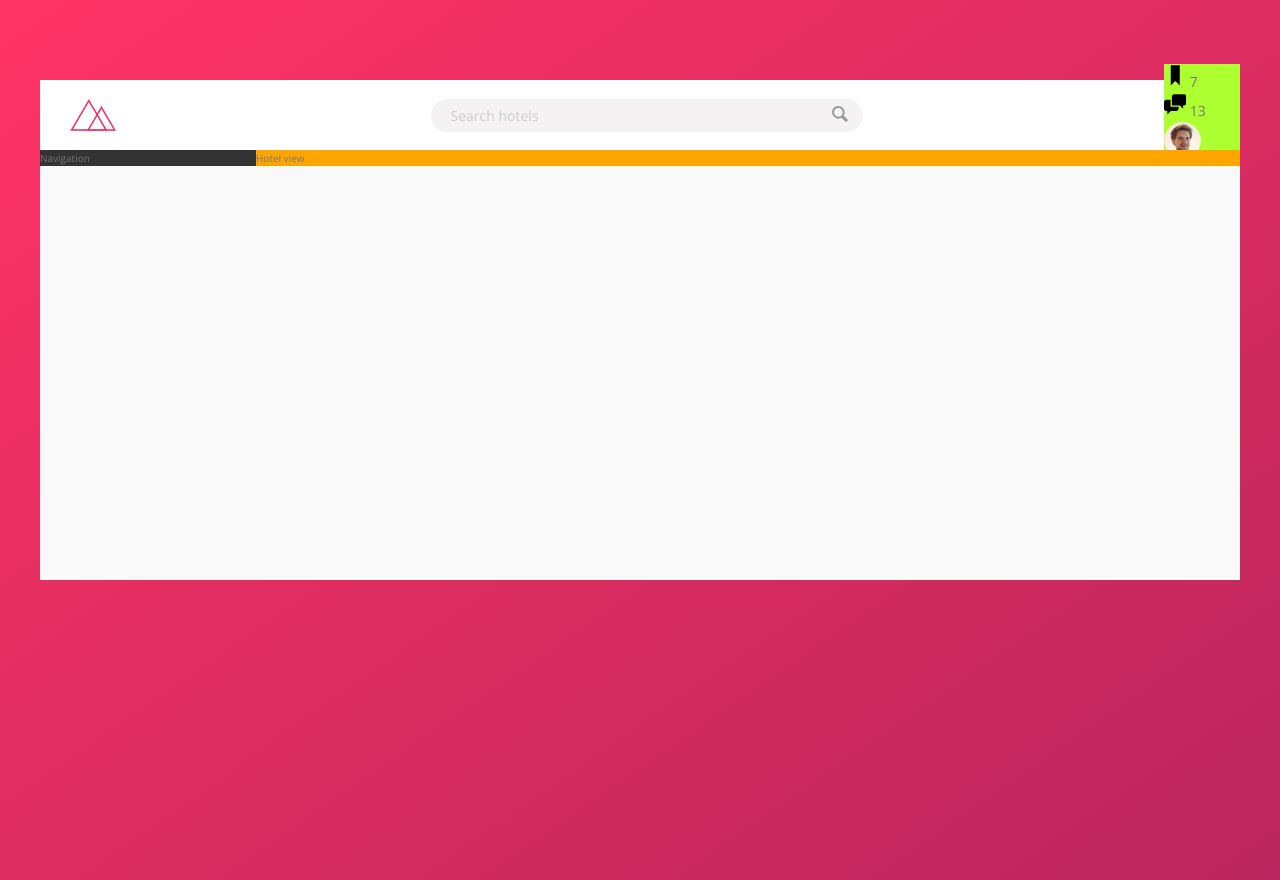
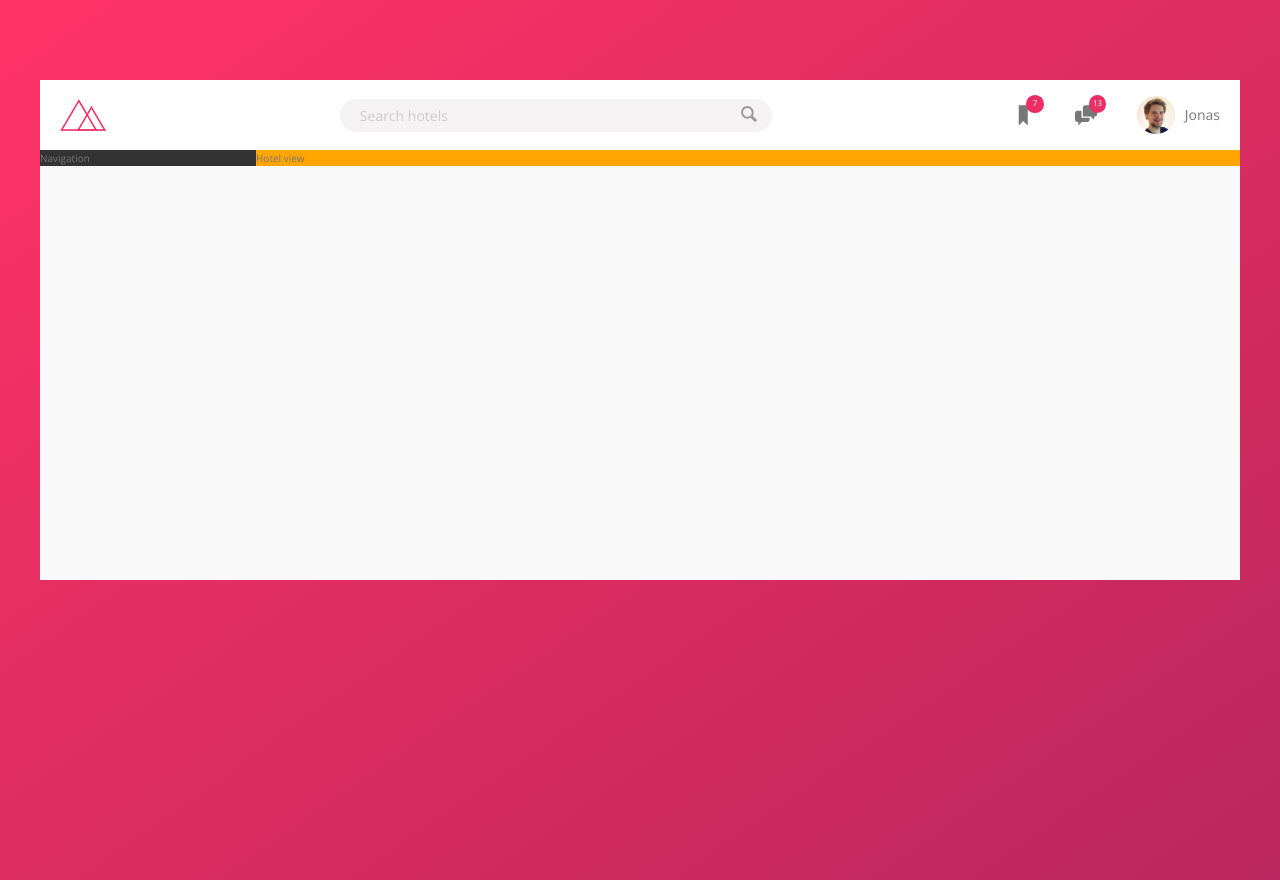
Before and after one commit to jobeiri/trillo, a website: page index.html in a window 1280 px wide. Drawn offline with nearby package versions, Linux system fonts and the light colour scheme.

Commit message:
11. Building the Header - Part 3

```diff
--- a/sass/_components.scss
+++ b/sass/_components.scss
@@ -1,7 +1,7 @@
 // LOGO
 .logo {
   height: 3.25rem;
-  margin-left: 3rem;
+  margin-left: 2rem;
 }
 
 // SEARCH
@@ -62,16 +62,47 @@
 
 // USER NAVIGATION
 .user-nav {
-  background-color: greenyellow;
+  align-self: stretch;
+
+  display: flex;
+  align-items: center;
+
+  & > * {
+    padding: 0 2rem;
+    cursor: pointer;
+    height: 100%;
+    display: flex;
+    align-items: center;
+  }
+
+  & > *:hover {
+    background-color: var(--color-grey-light-2);
+  }
+
   &__icon-box {
+    position: relative;
   }
 
   &__icon {
     width: 2.25rem;
     height: 2.25rem;
+    fill: var(--color-grey-dark-2);
   }
 
   &__notification {
+    font-size: 0.8rem;
+    width: 1.75rem;
+    height: 1.75rem;
+    border-radius: 50%;
+    background-color: var(--color-primary);
+    color: var(--color-white);
+    position: absolute;
+    top: 1.5rem;
+    right: 1.1rem;
+
+    display: flex;
+    justify-content: center;
+    align-items: center;
   }
 
   &__user {
@@ -80,6 +111,7 @@
   &__user-photo {
     height: 3.75rem;
     border-radius: 50%;
+    margin-right: 1rem;
   }
 
   &__user-name {
```
Also changed, not shown: css/style.css, 1 other file.
